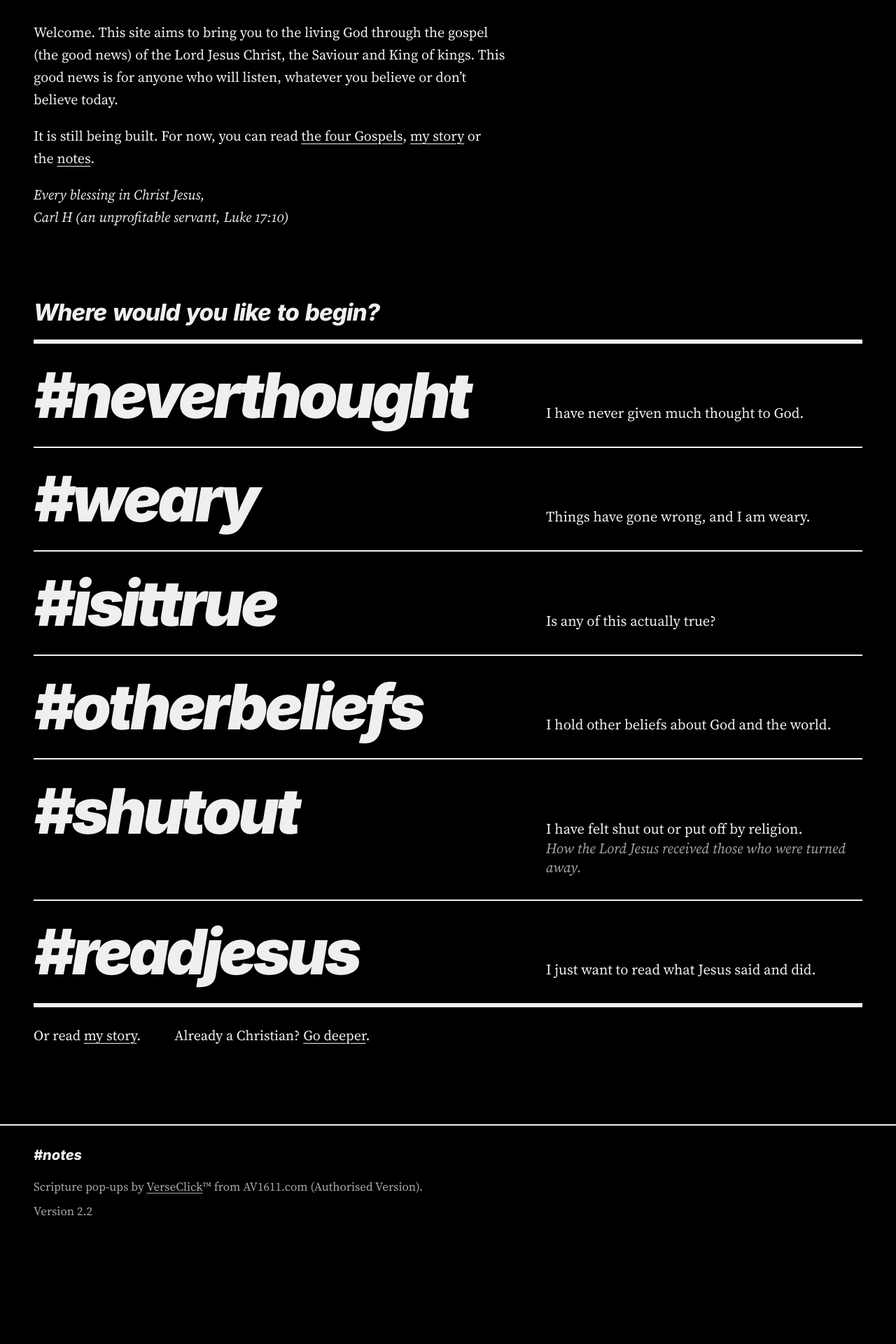
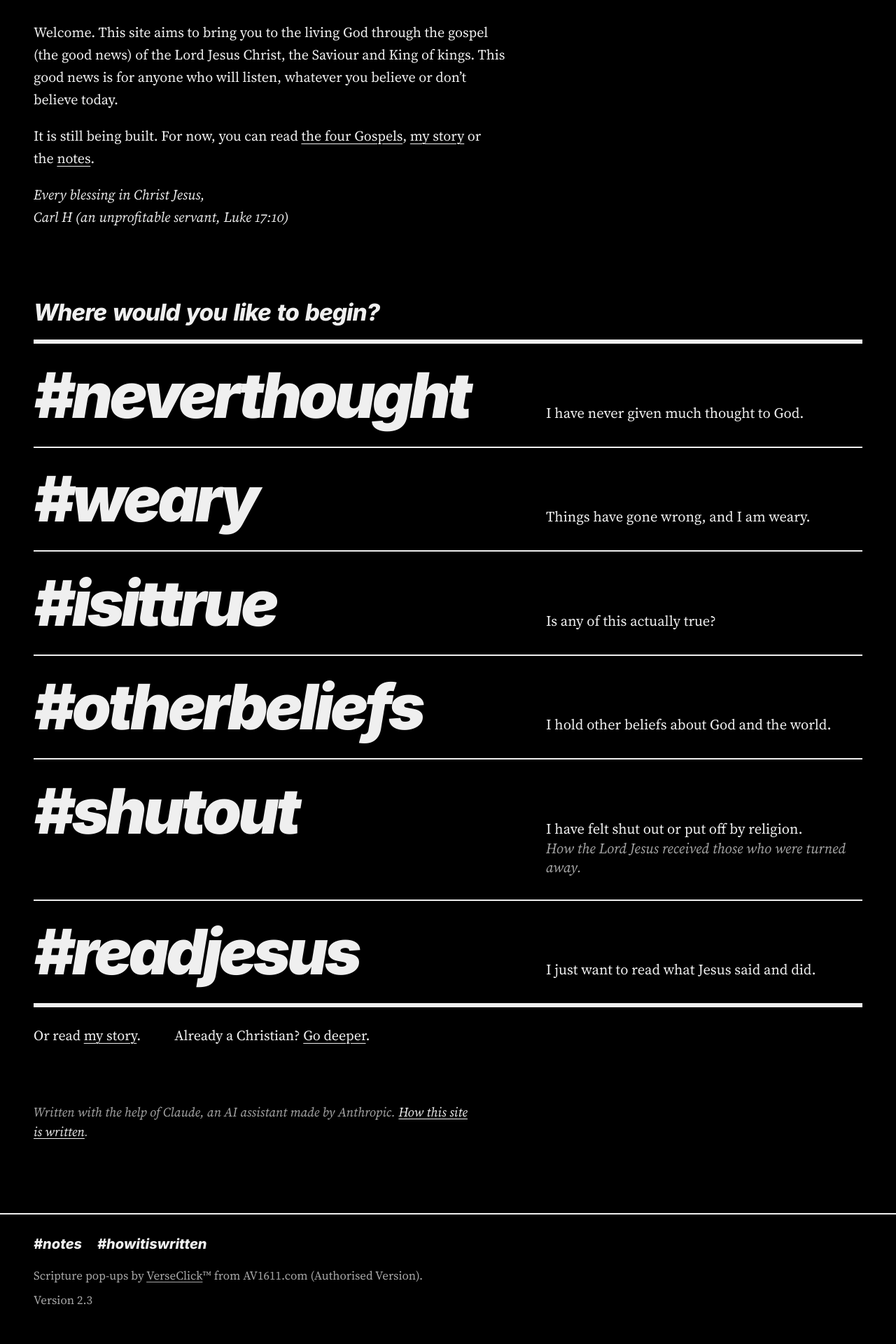
Before and after one commit to ForestWalkUK/truthpeaceandlove, a Jekyll site: the page built from index.md, in a window 1280 px wide. Shown: the part 863-2783 px from the top of the page at 70% size. Built offline with Jekyll 4.4.1, drawn with Linux system fonts in a browser that asks for light colours; before the commit the page ends 2656 px from its top, so only the background shows below that.

Commit message:
v2.3: How this site is written page and AI note on every page
- New page /how-this-site-is-written/ (#howitiswritten): where AI is
  used on the site and where it is not, the Bible texts, the dots on
  blog posts, and why readers are told. Draft wording for checking.
- AI note at the foot of every page, set in one place: wording in
  _data/ai_notes.yml, defaults in _config.yml (standard; gospels for
  /gospels/; post for blog posts). My Story uses "story"; the new page
  uses "none".
- #howitiswritten added to the footer beside #notes.
- /how-these-posts-are-written/ forwards to the new page.
- Version 2.3; stylesheet version line updated.

```diff
--- a/_config.yml
+++ b/_config.yml
@@ -3,7 +3,7 @@ lang: en-GB
 url: "https://forestwalkuk.github.io"
 baseurl: "/truthpeaceandlove"
 markdown: kramdown
-site_version: "2.2"
+site_version: "2.3"
 strapline: Found in Jesus Christ
 exclude:
   - README.md
@@ -11,8 +11,20 @@ exclude:
   - PROJECT-STATE.txt
 permalink: /blog/:title/
 defaults:
+  # AI note (v2.3): every page shows a short line about the use of AI, chosen by "ai_note".
+  # The wording lives in _data/ai_notes.yml. A page can choose another key in its own
+  # front matter (e.g. ai_note: story), or turn the line off with ai_note: none.
+  - scope:
+      path: ""
+    values:
+      ai_note: standard
+  - scope:
+      path: "gospels"
+    values:
+      ai_note: gospels
   - scope:
       path: ""
       type: posts
     values:
       layout: post
+      ai_note: post
--- a/_data/sections.yml
+++ b/_data/sections.yml
@@ -65,3 +65,6 @@ footer:
   - tag: notes
     name: Notes
     url: /notes/
+  - tag: howitiswritten
+    name: How this site is written
+    url: /how-this-site-is-written/
--- a/_layouts/default.html
+++ b/_layouts/default.html
@@ -25,6 +25,10 @@
 <main id="main" class="wrap">
 {% comment %} LORD and KJV are set in small capitals automatically on every page. Type them normally. {% endcomment %}
 {{ content | replace: "LORD", "<span class='lord'>L<span>ORD</span></span>" | replace: "KJV", "<span class='kjv'>KJV</span>" }}
+{% comment %} The AI note (v2.3). Wording: _data/ai_notes.yml. Which line: "ai_note" (defaults in _config.yml). {% endcomment %}
+{% assign ai_line = site.data.ai_notes[page.ai_note] %}{% if ai_line %}
+<p class="ai-note">{{ ai_line }} <a href="{{ '/how-this-site-is-written/' | relative_url }}">How this site is written</a>.</p>
+{% endif %}
 </main>
 <footer class="site-footer wrap">
 <p class="footer-links">{% for item in site.data.sections.footer %}{% assign target = site.pages | where: "url", item.url | first %}{% if target %}<a href="{{ item.url | relative_url }}" aria-label="{{ item.name }}"><span class="hash" aria-hidden="true">#</span>{{ item.tag }}</a> {% endif %}{% endfor %}</p>
--- a/assets/css/style.css
+++ b/assets/css/style.css
@@ -1,4 +1,4 @@
-/* Truth, Peace and Love - style.css - version 2.2 (typographic design) */
+/* Truth, Peace and Love - style.css - version 2.3 (typographic design) */
 
 /* Typefaces (SIL Open Font Licence), self-hosted:
    Source Serif 4 for reading (assets/fonts/OFL.txt);
@@ -124,6 +124,9 @@ h3{font-weight:600;font-size:1.2em;line-height:1.3;margin:1.6em 0 .4em}
 .back{margin-top:3rem;font-family:var(--display);font-weight:800;font-style:italic;font-size:1.3rem}
 .back a{text-decoration:none}
 .back a:hover{text-decoration:underline}
+/* The AI note at the foot of every page (v2.3): quiet, but readable and kept in print. */
+.ai-note{max-width:34em;margin:clamp(3rem,6vw,4.5rem) 0 0;font-style:italic;font-size:.92em;line-height:1.5;color:var(--muted)}
+.ai-note a{color:var(--ink)}
 
 /* Fading verses on the home page */
 .verses{display:grid;max-width:34em;margin:0;padding:.2rem 0 .2rem 1.15rem;border-left:4px solid var(--rubric)}
```
Also changed, not shown: PROJECT-STATE.txt (+12 -4 lines), _data/ai_notes.yml (added, +14 -0 lines), how-these-posts-are-written.html (added, +18 -0 lines), how-this-site-is-written.md (added, +50 -0 lines), my-story.md (+1 -0 lines), CHANGELOG.txt.
